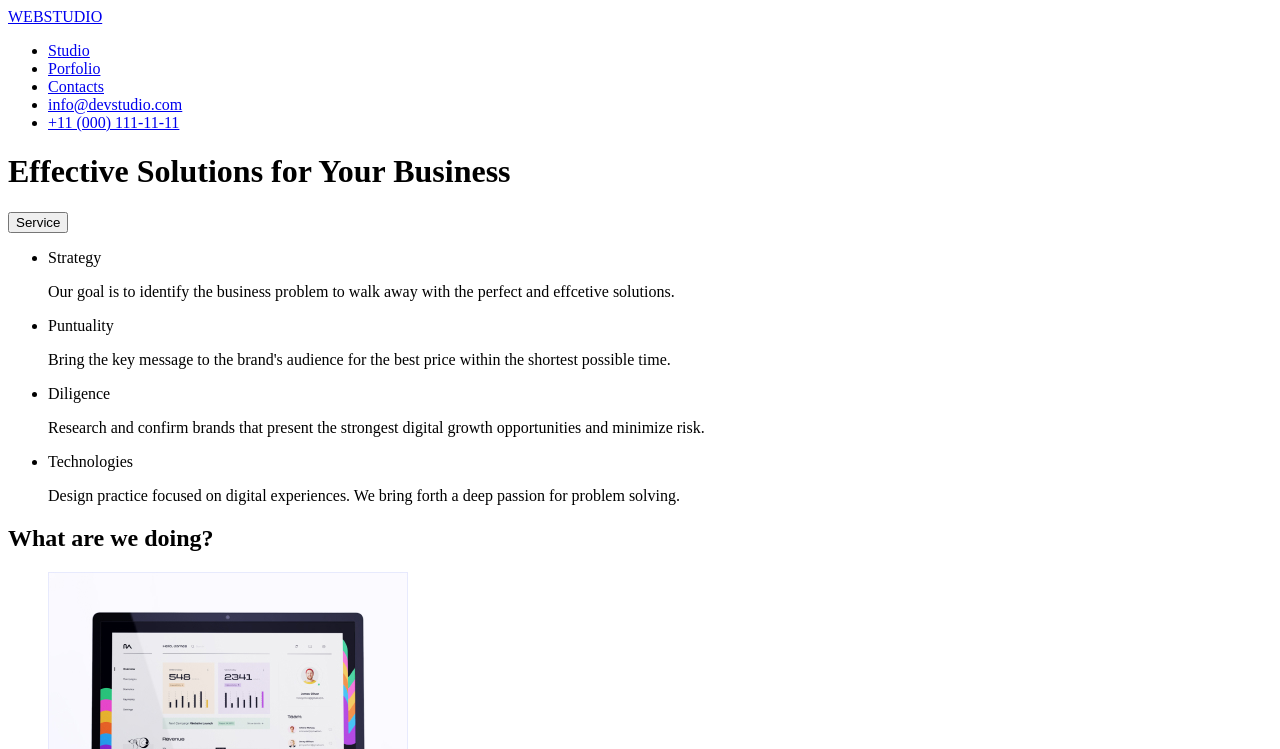
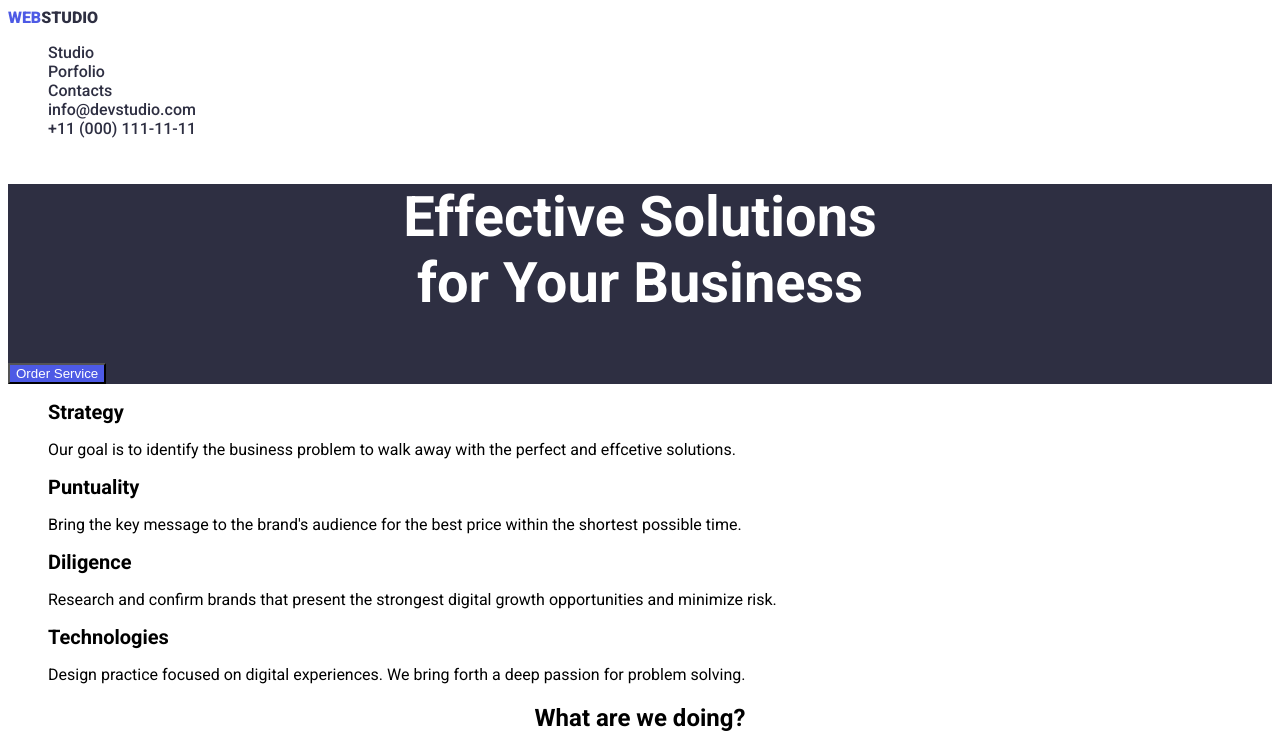
Before and after one commit to Thurman22/goit-markup-hw-02, a plain HTML site: page index.html in a window 1280 px wide. Shown: the top 749 px of the page. Drawn offline with Linux system fonts and the light colour scheme.

Commit message:
homework 2
first attempt to complete the 2nd homework

```diff
--- /dev/null
+++ b/css/styles.css
@@ -0,0 +1,37 @@
+body{
+    font-family: 'Roboto', sans-serif;
+}
+
+ul {
+    text-align:left;
+    list-style-type: none;
+}
+
+.logo {
+    text-decoration: none;
+    color: #2E2F42
+}
+.logo-set {
+    text-decoration: none;
+    color:#F4F4FD
+}
+
+section {
+    background-color: #2E2F42;
+}
+
+div {
+    font-size: 20px;
+    font-weight: bold;
+}
+
+.menuitem {
+    color:#2E2F42;
+    font-weight: 500;
+}
+.menuitem:hover {
+    color: tomato
+}
+.buttton {
+    cursor:pointer
+}
--- a/index.html
+++ b/index.html
@@ -1,23 +1,28 @@
 <!DOCTYPE html>
 <html lang="en">
 <head>
-<meta charset="UTF-8">
-<meta name="viewport" content="width=device-width, initial-scale=1.0">
-<title>goit-markup-hw-01</title>
+    <meta charset="UTF-8">
+    <meta name="viewport" content="width=device-width, initial-scale=1.0">
+    <title>goit-markup-hw-01</title>
+    <link rel="preconnect" href="https://fonts.googleapis.com">
+    <link rel="preconnect" href="https://fonts.gstatic.com" crossorigin>
+    <link href="https://fonts.googleapis.com/css2?family=Raleway:wght@800&family=Roboto:wght@400;500;700;900&display=swap"
+          rel="stylesheet">
+    <link rel="stylesheet" href="./css/styles.css"/>
 </head>
 <body>
-    <nav><a href="https://github.com/webstudio-is" class="">WEBSTUDIO</a></nav>
-
-             <ul>
-                 <li><a href="/" class="main header menu link">Studio</a></li>
-                 <li><a href="/" class="main header menu link">Porfolio</a></li>
-                 <li><a href="/" class="main header menu link">Contacts</a></li>
-                 <li><a href="/" class="main header menu link">info@devstudio.com</a></li>
-                 <li><a href="/" class="main header menu link">+11 (000) 111-11-11</a></li>
-            </ul>
-
-    <h1 class="main header">Effective Solutions for Your Business</h1>
-        <button type="button">Service</button>
+    <nav><a href="https://github.com/webstudio-is" class="logo" style="font-weight: 800;"><span style="color: #4D5AE5; font-weight: 800;">WEB</span>STUDIO</a></nav>
+        <ul>
+            <li><a href="/portfolio.html/" class="menuitem" style="text-decoration: none;">Studio</a></li>
+            <li><a href="/portfolio.html/" class="menuitem" style="text-decoration: none;">Porfolio</a></li>
+            <li><a href="/" class="menuitem" style="text-decoration: none;">Contacts</a></li>
+            <li><a href="/" class="menuitem" style="text-decoration: none;">info@devstudio.com</a></li>
+            <li><a href="/" class="menuitem" style="text-decoration: none; margin-left: 0%;">+11 (000) 111-11-11</a></li>
+        </ul>
+    <section>
+    <h1 class="section header" style="text-align:center; font-size: 56px;color:#FFF;">Effective Solutions <br>for Your Business</h1>
+        <button class="section button" style="background-color: #4D5AE5; color:#FFF;" type="button">Order Service</button>
+    </section>
             <ul>
                 <li>
                     <div>Strategy</div>
@@ -32,7 +37,7 @@
                     <div>Technologies</div>
                     <p>Design practice focused on digital experiences. We bring forth a deep passion for problem solving.</p></li>
             </ul>
-        <h2 class="tile section">What are we doing?</h2>
+        <h2 class="title section" style="text-align:center;">What are we doing?</h2>
             <ul>
                 <li>
                     <img src="images/rectangle1.jpg" alt="computer screen showing data" width="360"/>
@@ -45,7 +50,7 @@
                 </li>
             </ul>
 
-        <h2 class="section title">Our Team</h2>
+        <h2 class="section title" style="text-align:center;">Our Team</h2>
             <ul>
                     <li>
                         <img src="/images/mark.jpg" alt="smiling white skinned person with a mustache" width="260"/>
@@ -67,9 +72,9 @@
                         <h3 >Daniel Wilson</h3>
                         <p>UI Designer</p>
                     </li></ul>
-        <footer>
-        <a href="https://github.com/webstudio-is" class="home"> WEBSTUDIO</a>
-        <p>Increase the flow of customers and sales for your business with digitalmarketing & growth solutions.</p>
+        <footer style="background-color: #2E2F42;">
+            <a href="https://github.com/webstudio-is" class="logo-set" style="font-weight: 800;"><span class="logo-initial" style="color: #4D5AE5;font-weight: 800;">WEB</span>STUDIO</a>
+            <p style="color: #F4F4FD;">Increase the flow of customers and <br> sales for your business with digital <br>marketing & growth solutions.</p>
         </footer>
 </body>
 </html>
```
